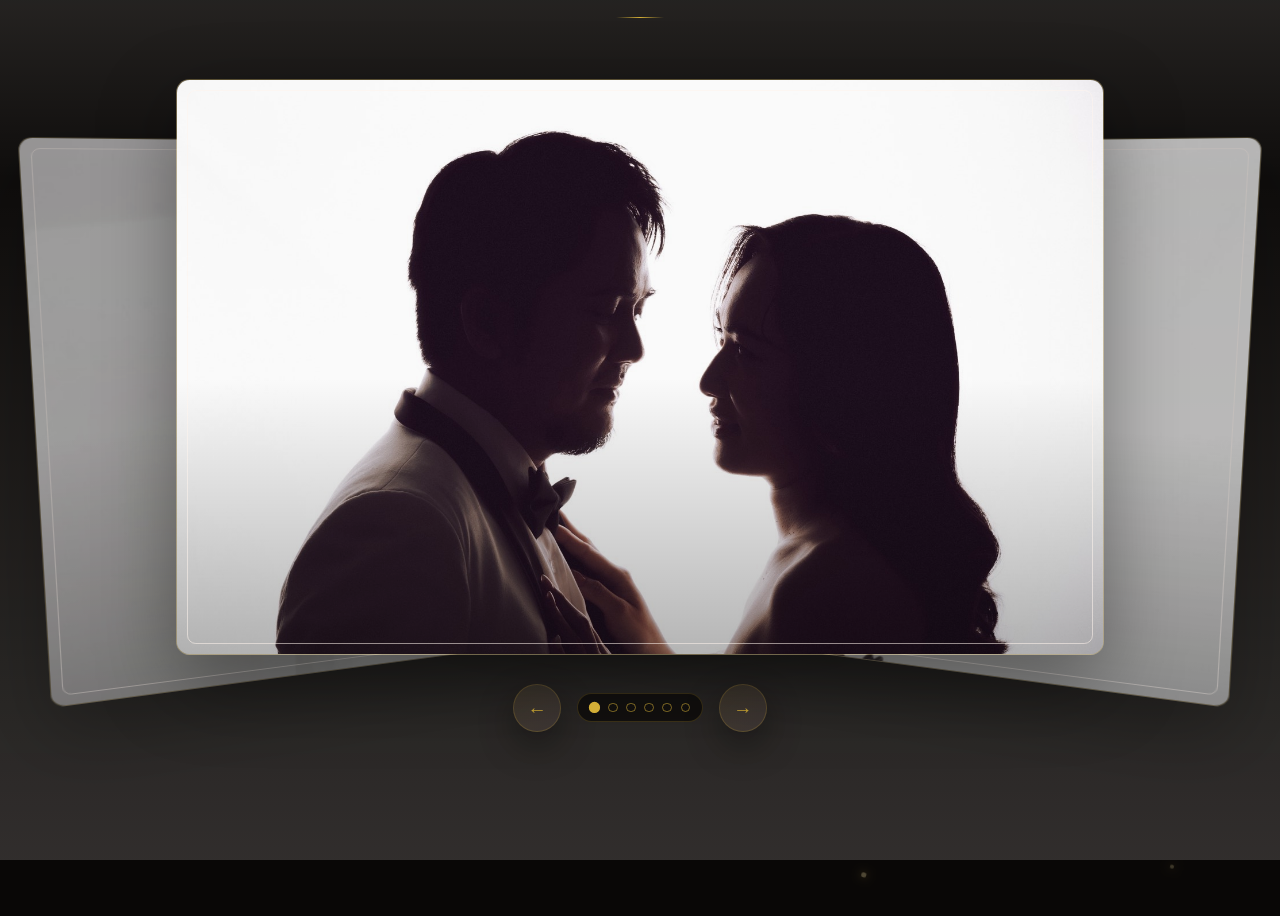
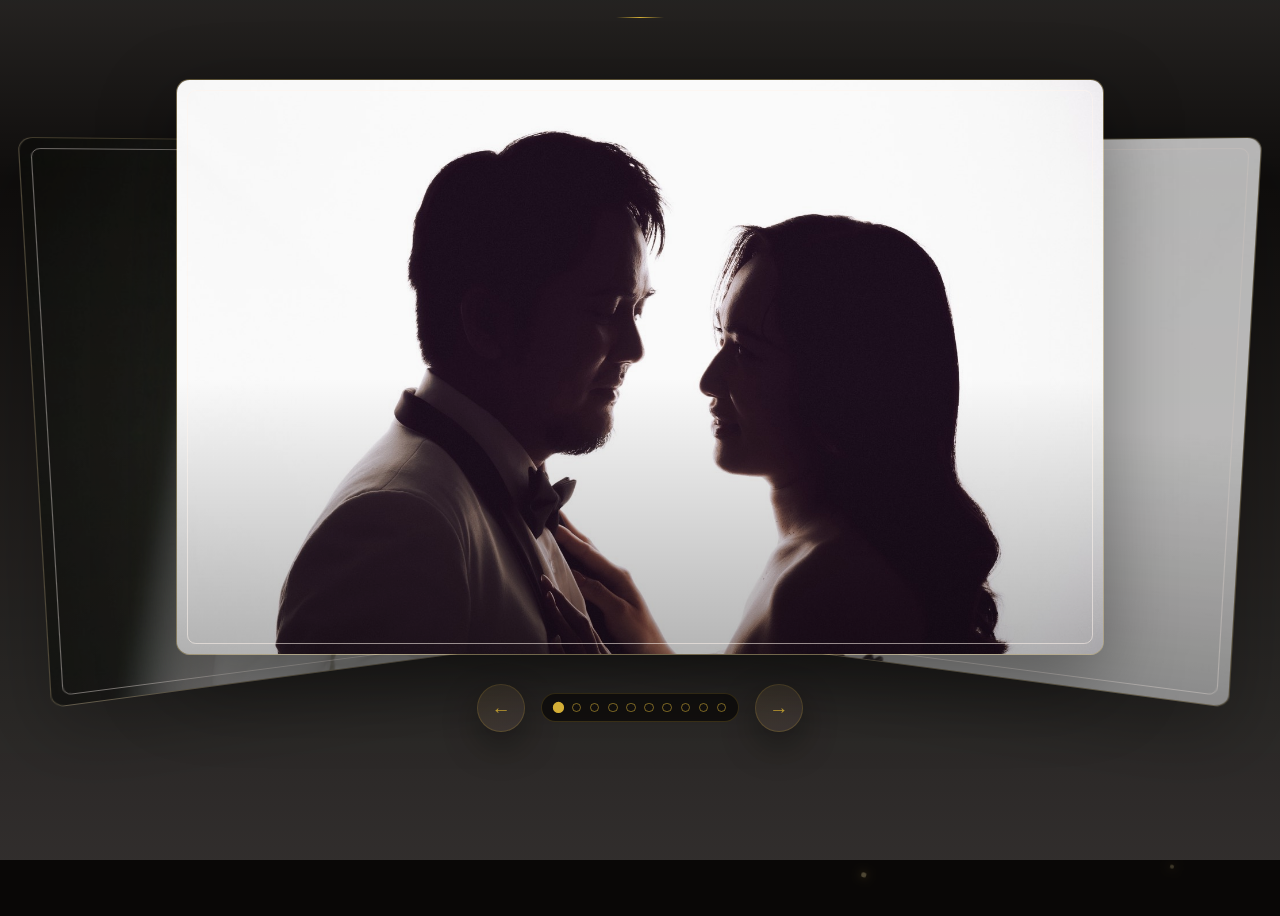
Before and after one commit to saritrungj/ppea-wedding, a Next.js app: page / in a window 1280 px wide. Shown: the part 3620-4536 px from the top of the page. Built offline with nearby package versions, Linux system fonts and the light colour scheme; a web font is replaced by a local one.

Commit message:
Update wedding-invitation.tsx

```diff
--- a/components/wedding-invitation.tsx
+++ b/components/wedding-invitation.tsx
@@ -20,7 +20,11 @@ const galleryImages = [
   "/images/bp3.jpg",
   "/images/bp4.jpg",
   "/images/bp5.jpg",
-  "/images/bp6.jpg"
+  "/images/bp6.jpg",
+  "/images/bp7.jpg",
+  "/images/bp8.jpg",
+  "/images/bp9.jpg",
+  "/images/bp10.jpg"
 
 ];
 
```
